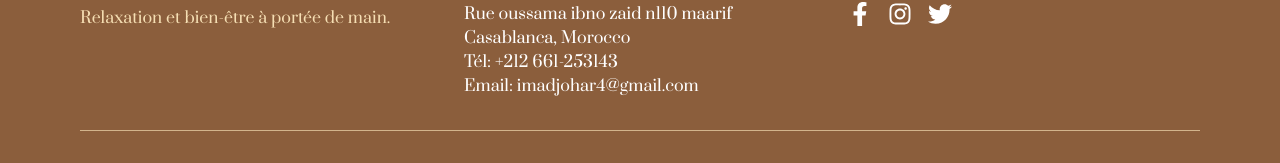
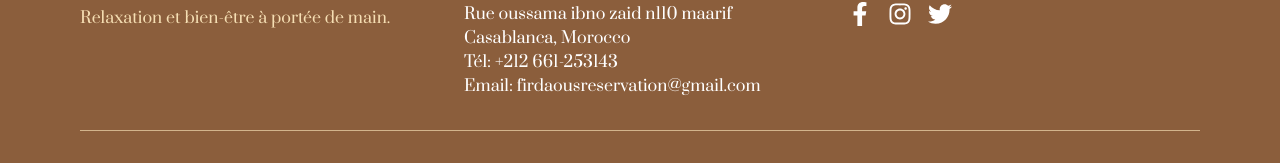
Before and after one commit to imadJHR/SpaFirdaous, a React (Vite) app: page /contact in a window 1280 px wide. Shown: the part 874-1037 px from the top of the page. Built offline with nearby package versions, Linux system fonts and the light colour scheme.

Commit message:
Update Footer.jsx

```diff
--- a/src/components/Footer.jsx
+++ b/src/components/Footer.jsx
@@ -14,7 +14,7 @@
             <p>Rue oussama ibno zaid n110 maarif</p>
             <p>Casablanca, Morocco</p>
             <p>Tél: +212 661-253143</p>
-            <p>Email: imadjohar4@gmail.com</p>
+            <p>Email: firdaousreservation@gmail.com</p>
           </div>
           <div>
             <h4 className="text-xl font-semibold mb-4">Suivez-nous</h4>
```
